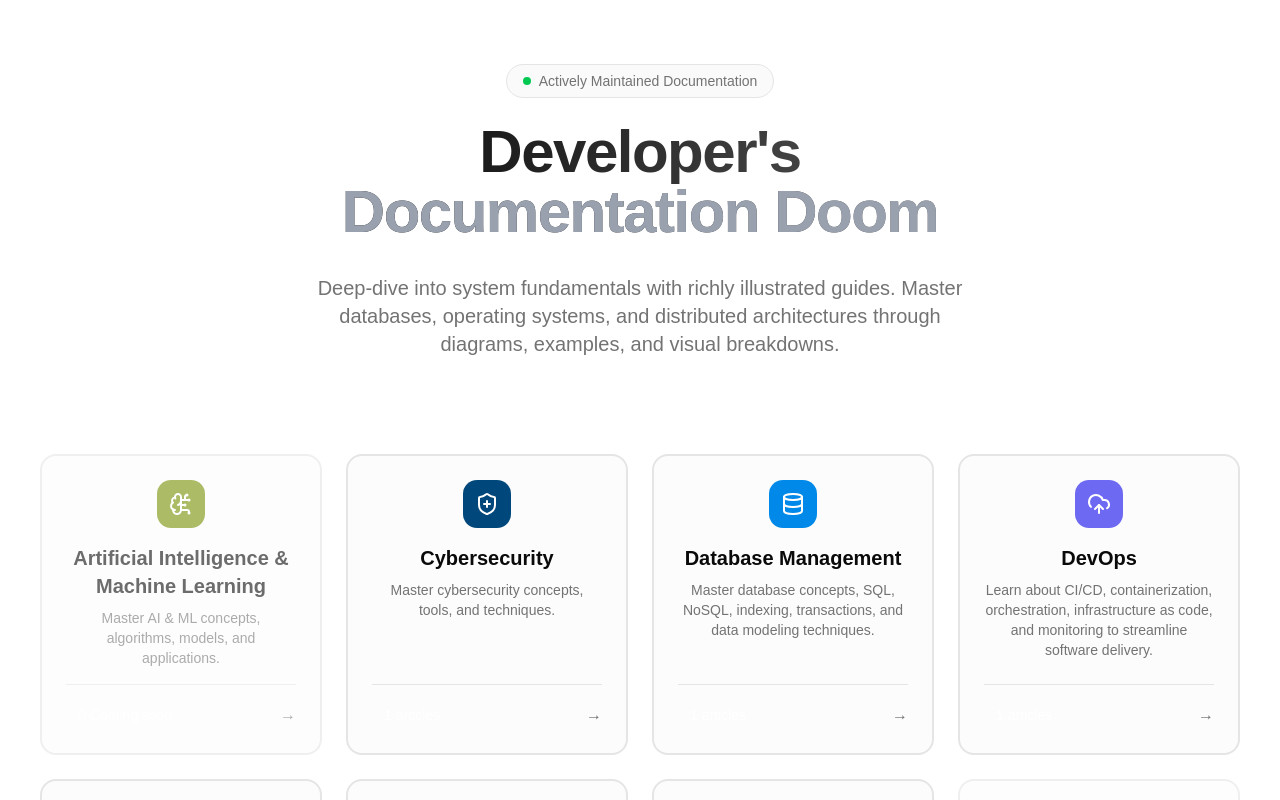
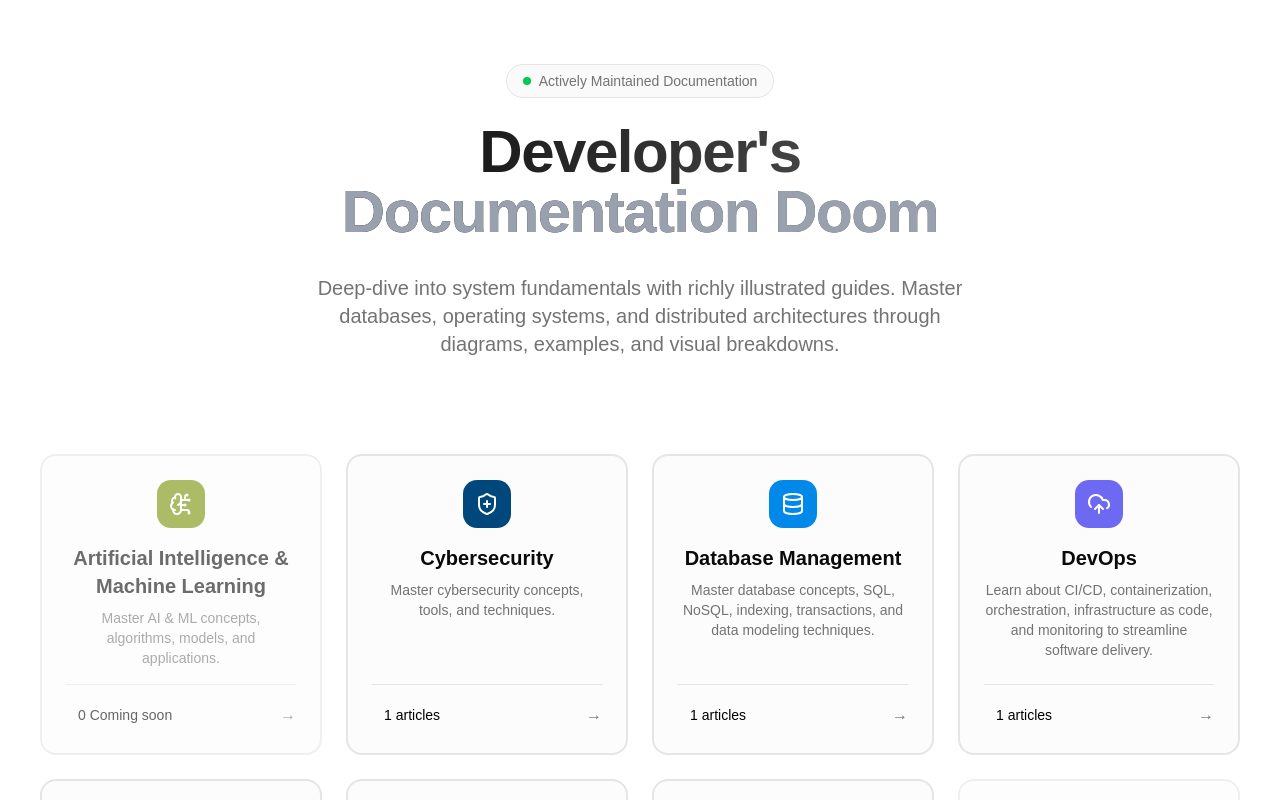
Before and after one commit to Eyepatch5263/dev-docs, a Next.js app: page /docs in a window 1280 px wide. Shown: the top 800 px of the page. Built offline with nearby package versions, Linux system fonts and the light colour scheme; no server answers; a web font is replaced by a local one.

Commit message:
minor ui fix

```diff
--- a/src/components/TopicCard.tsx
+++ b/src/components/TopicCard.tsx
@@ -3,7 +3,7 @@
 import Link from "next/link";
 import { motion } from "framer-motion";
 import { iconMap } from "@/lib/icon-map";
-import { FileText, LucideIcon } from "lucide-react";
+import { FileText } from "lucide-react";
 
 interface TopicCardProps {
   id: string;
@@ -86,10 +86,9 @@ export function TopicCard({
             {count !== undefined && (
               <div className="flex items-center justify-between w-full pt-4 border-t border-border">
                 <span
-                  className="text-sm font-medium px-3 py-1 rounded-full"
+                  className="text-sm dark:text-white text-black font-medium px-3 py-1 rounded-full"
                   style={{
                     background: `${cardColor}15`,
-                    color: "white",
                   }}
                 >
                   {count} {countLabel}
```
